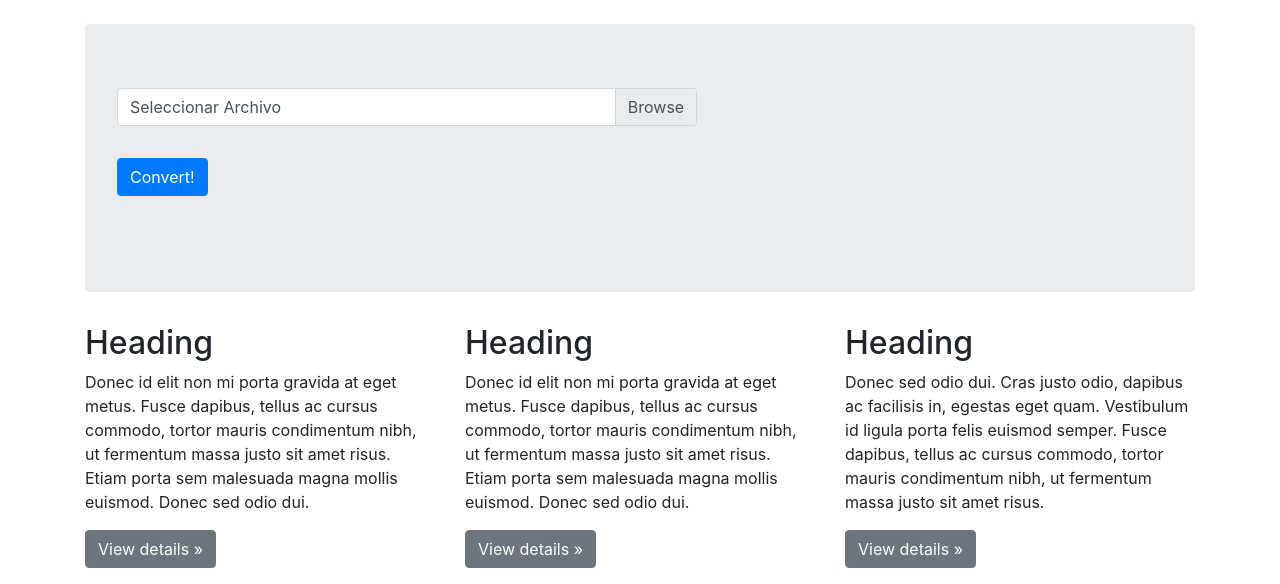
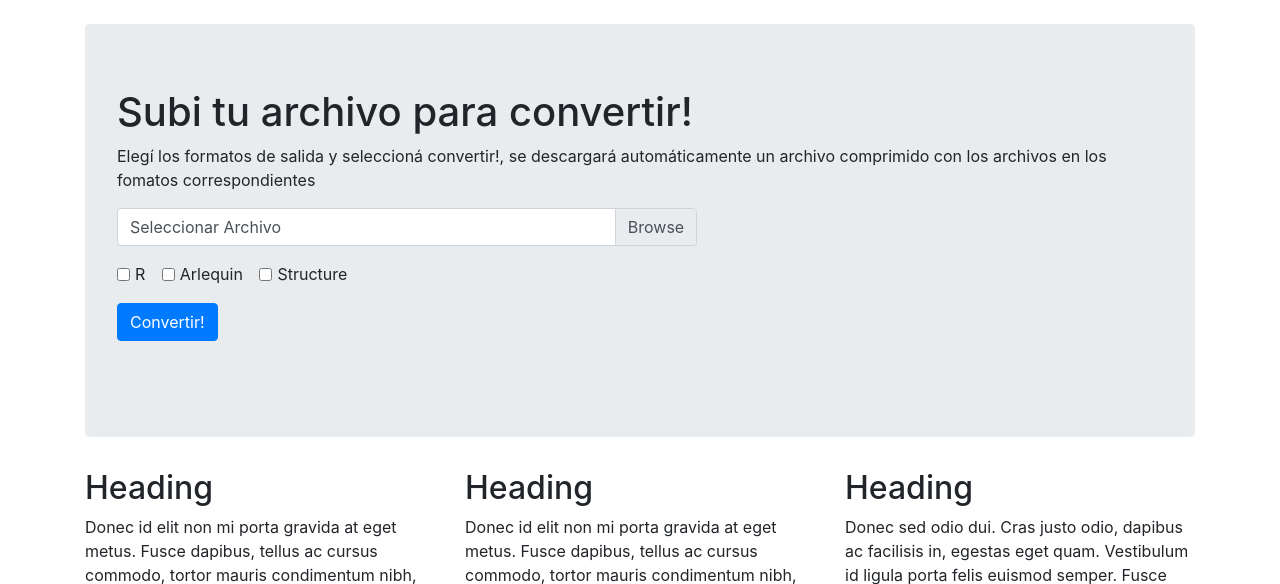
Before and after one commit to santimda/GA-TA, a Django app: page / in a window 1280 px wide. Shown: the part 56-640 px from the top of the page. Run offline with Django 3.2, Linux system fonts and the light colour scheme; some libraries are stand-ins or nearby versions.

Commit message:
Agregué texto y los checkbox del formato de salida al front. Empecé la conexión de la app con los scripts a traves de una clase nueva Converter

```diff
--- /dev/null
+++ b/gataConverter/converter.py
@@ -0,0 +1,5 @@
+from gataConverter.scripts.readtable import Data
+class Converter:
+
+	def checkData(filename):
+		Data(filename)
--- a/gataConverter/templates/gataConverter/index.html
+++ b/gataConverter/templates/gataConverter/index.html
@@ -33,17 +33,34 @@
     <main role="main" class="container">
   		<div class="jumbotron">
 
-
+            <h1>Subi tu archivo para convertir!</h1>
+            <p>Elegí los formatos de salida y seleccioná convertir!, se descargará automáticamente un
+            archivo comprimido con los archivos en los fomatos correspondientes
+            </p>
     		<form method="post" enctype="multipart/form-data">
 				<div class="form-group row col-sm-7">
 					<div class="custom-file">
-              {% csrf_token %}
+                        {% csrf_token %}
   						<input required type="file" name="customFile" class="custom-file-input" id="customFile" lang="es">
   						<label class="custom-file-label" for="customFile">Seleccionar Archivo</label>
 					</div>
 				</div>
+
+                <div class="form-check form-check-inline">
+                    <input class="form-check-input" type="checkbox" id="inlineCheckbox1" value="r">
+                    <label class="form-check-label" for="inlineCheckbox1">R</label>
+                </div>
+                <div class="form-check form-check-inline">
+                    <input class="form-check-input" type="checkbox" id="inlineCheckbox2" value="a">
+                    <label class="form-check-label" for="inlineCheckbox2">Arlequin</label>
+                </div>
+                <div class="form-check form-check-inline">
+                    <input class="form-check-input" type="checkbox" id="inlineCheckbox3" value="s">
+                    <label class="form-check-label" for="inlineCheckbox3">Structure</label>
+                </div>
+
 		 		<div class="form-group row col-sm-10">
-					<button type="submit" class="btn btn-primary my-3">Convert!</button>
+					<button type="submit" class="btn btn-primary my-3">Convertir!</button>
 				</div>
 			</form>
 
--- a/gataConverter/views.py
+++ b/gataConverter/views.py
@@ -3,13 +3,14 @@ from django.shortcuts import render
 from django.http import HttpResponseRedirect, HttpResponse
 from django.template import loader
 from django.core.files.storage import FileSystemStorage
+from gataConverter.converter import Converter
 
 # Create your views here.
 def index(request):
     if request.method == 'POST':
         file = request.FILES['customFile']
-        handle_uploaded_file(file)
-        return download(file.name)
+        #Converter.checkData(handle_uploaded_file(file))
+        return download(file)
 
     return render(request, 'gataConverter/index.html',)
 
@@ -18,11 +19,11 @@ def handle_uploaded_file(file):
     print(file.name)
     filename = fs.save(file.name, file)
     uploaded_file_url = fs.url(filename)
+    return filename
 
-def download(file_path):
-    if os.path.exists(file_path):
-        with open(file_path, 'rb') as fh:
-            response = HttpResponse(fh.read(), content_type="application/vnd.ms-excel")
-            response['Content-Disposition'] = 'inline; filename=' + os.path.basename(file_path)
-            return response
-    raise Http404
+
+def download(file):
+    print(file.name)
+    response = HttpResponse(file, content_type="application/vnd.ms-excel")
+    response['Content-Disposition'] = 'inline; filename=' + file.name
+    return response
```
